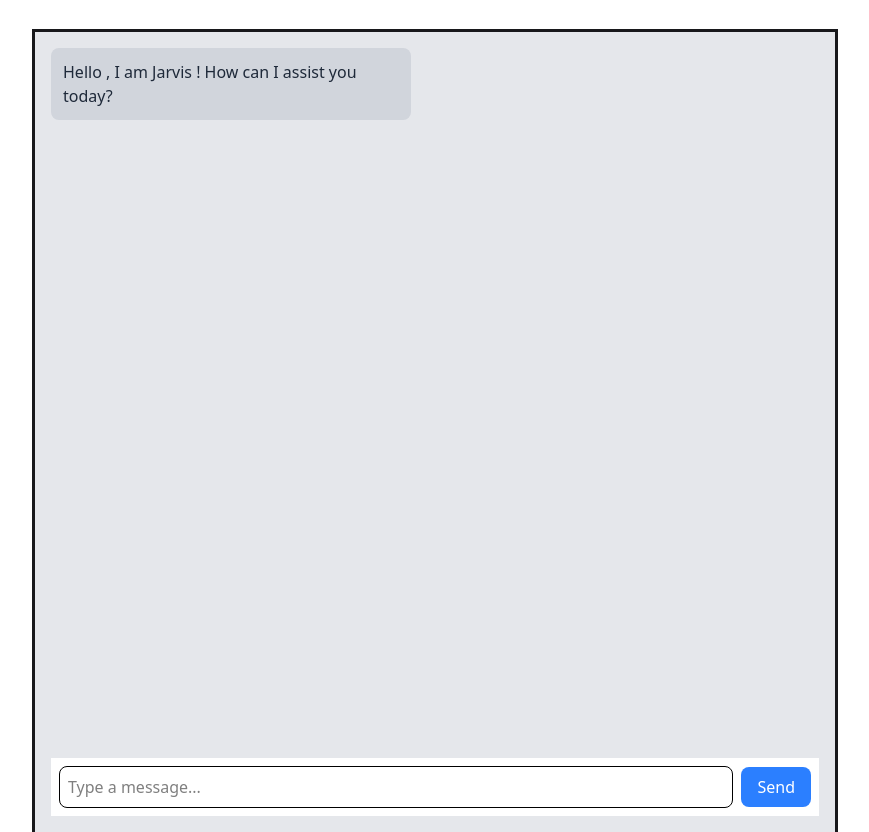
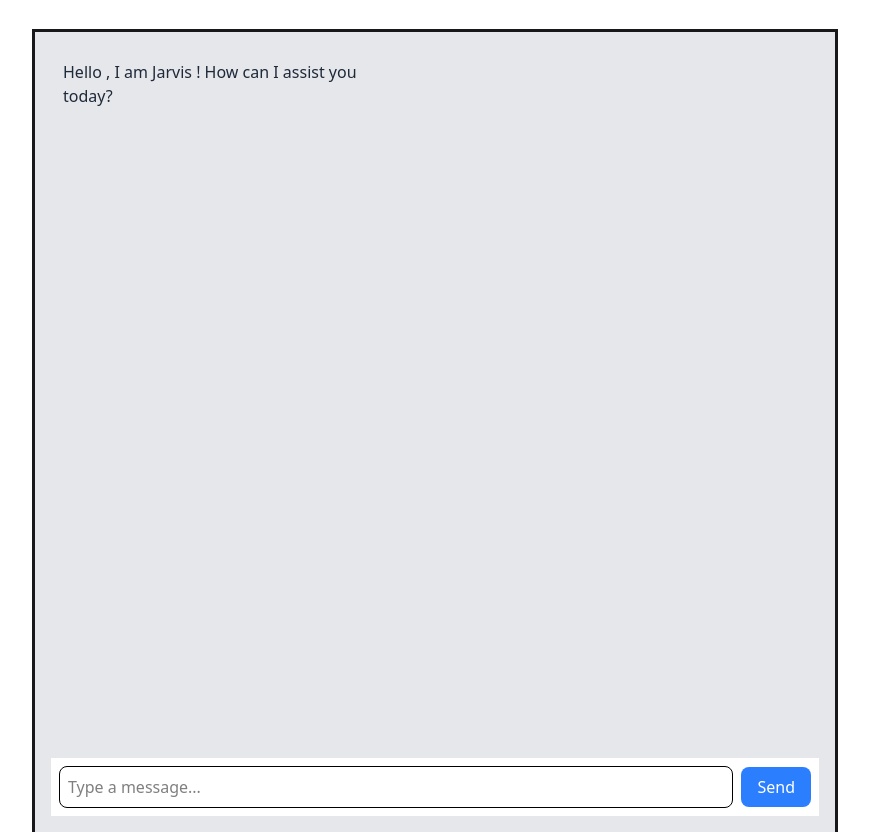
Before and after one commit to Himani7i/Mentors_connect, a React (Vite) app in the folder Frontend/: page /chat-bot in a window 1280 px wide. Shown: the whole page, without its empty margins (205-1074 px from the left). Built offline with nearby package versions, Linux system fonts and the light colour scheme; no server answers.

Commit message:
fixed bugs of cookie

```diff
--- a/Frontend/src/App.jsx
+++ b/Frontend/src/App.jsx
@@ -41,10 +41,7 @@ function App() {
           <Route path = "/schedule-meets" element=<Schedule_meet/> />
           <Route path = "/auth/callback" element=<OAuth_return/> />
           <Route path = "/workings" element=<How_it_works /> />
-          <Route
-            path="/teacher-dashboard"
-            element={<TeacherDashboard username={"Rahul"} />}
-          />
+          <Route path="/teacher-dashboard" element={<TeacherDashboard username={"Rahul"} />} />
         </Routes>
       </BrowserRouter>
     </>
--- a/Frontend/src/components/Chatbot.jsx
+++ b/Frontend/src/components/Chatbot.jsx
@@ -29,12 +29,12 @@ export default function Chatbot() {
 
     /* is code ka database se koi lena dena nahi haib */
     <div className="flex flex-col h-200 w-200 m-auto bg-gray-200 p-4 outline-solid mt-8 roundedlgg ">
-      <div className="flex-1 overflow-auto ">
+      <div className="flex-1 overflow-auto break-words">
         {messages.map((msg, index) => (
           <div
 
             key={index}
-            className={`max-w-90 p-3 mb-8 rounded-lg text-md ${
+            className={`max-w-90 p-3 mb-8 rounded-lg text-md break-words${
               msg.sender === "user"
                 ? "bg-blue-500 text-white ml-auto"
                 : "bg-gray-300 text-gray-800 mr-auto"
```
